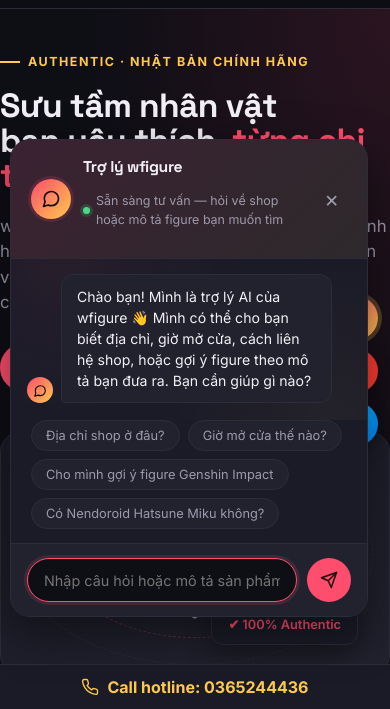
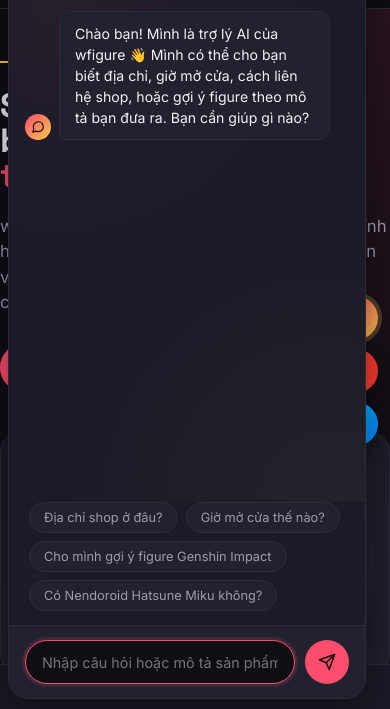
Before and after one commit to duong004www-cmd/wfigure, a website: page public/index.html in a window 390 px wide. Both pictures are taken after a click on the button 356 px from the left and 453 px from the top of the page. Shown: the part 135-844 px from the top of the page. Drawn offline with Linux system fonts and the light colour scheme; no server answers.

Commit message:
Update AI chat layout

```diff
--- a/public/css/style.css
+++ b/public/css/style.css
@@ -976,23 +976,32 @@ footer.site-footer{
 /* Floating AI chat panel (site-wide bubble, all pages except contact.html
    which has the full embedded widget instead). */
 .ai-floating-panel{
-  position:fixed;right:18px;bottom:100px;z-index:95;
-  width:360px;max-width:calc(100vw - 32px);
-  max-height:calc(100vh - 130px);
+  position:fixed;right:18px;bottom:16px;z-index:95;
+  width:380px;max-width:calc(100vw - 32px);
+  height:min(860px, calc(100vh - 32px));
+  height:min(860px, calc(100dvh - 32px));
+  max-height:calc(100vh - 32px);
+  max-height:calc(100dvh - 32px);
   display:flex;
   opacity:0;transform:translateY(16px) scale(0.97);pointer-events:none;
   transition:opacity .18s ease, transform .18s ease;
 }
 .ai-floating-panel.open{opacity:1;transform:translateY(0) scale(1);pointer-events:auto;}
-.ai-floating-panel .ai-chat-widget{max-width:none;box-shadow:var(--shadow-2);max-height:100%;}
-.ai-floating-panel .ai-chat-log{min-height:0;max-height:none;flex:1;}
+.ai-floating-panel .ai-chat-widget{max-width:none;box-shadow:var(--shadow-2);height:100%;max-height:100%;}
+.ai-floating-panel .ai-chat-log{min-height:0;max-height:none;flex:1 1 auto;overflow-y:auto;}
 .ai-chat-close{
   background:none;border:none;color:var(--text-dim);font-size:1.4rem;line-height:1;
   padding:4px 8px;border-radius:8px;flex-shrink:0;transition:color .15s ease, background .15s ease;
 }
 .ai-chat-close:hover{color:var(--coral);background:rgba(255,255,255,0.06);}
 @media (max-width:480px){
-  .ai-floating-panel{right:10px;left:10px;width:auto;bottom:92px;max-height:calc(100vh - 116px);}
+  .ai-floating-panel{
+    right:8px;left:8px;width:auto;bottom:10px;
+    height:calc(100vh - 20px);
+    height:calc(100dvh - 20px);
+    max-height:calc(100vh - 20px);
+    max-height:calc(100dvh - 20px);
+  }
 }
 
 /* =========================================================
```
